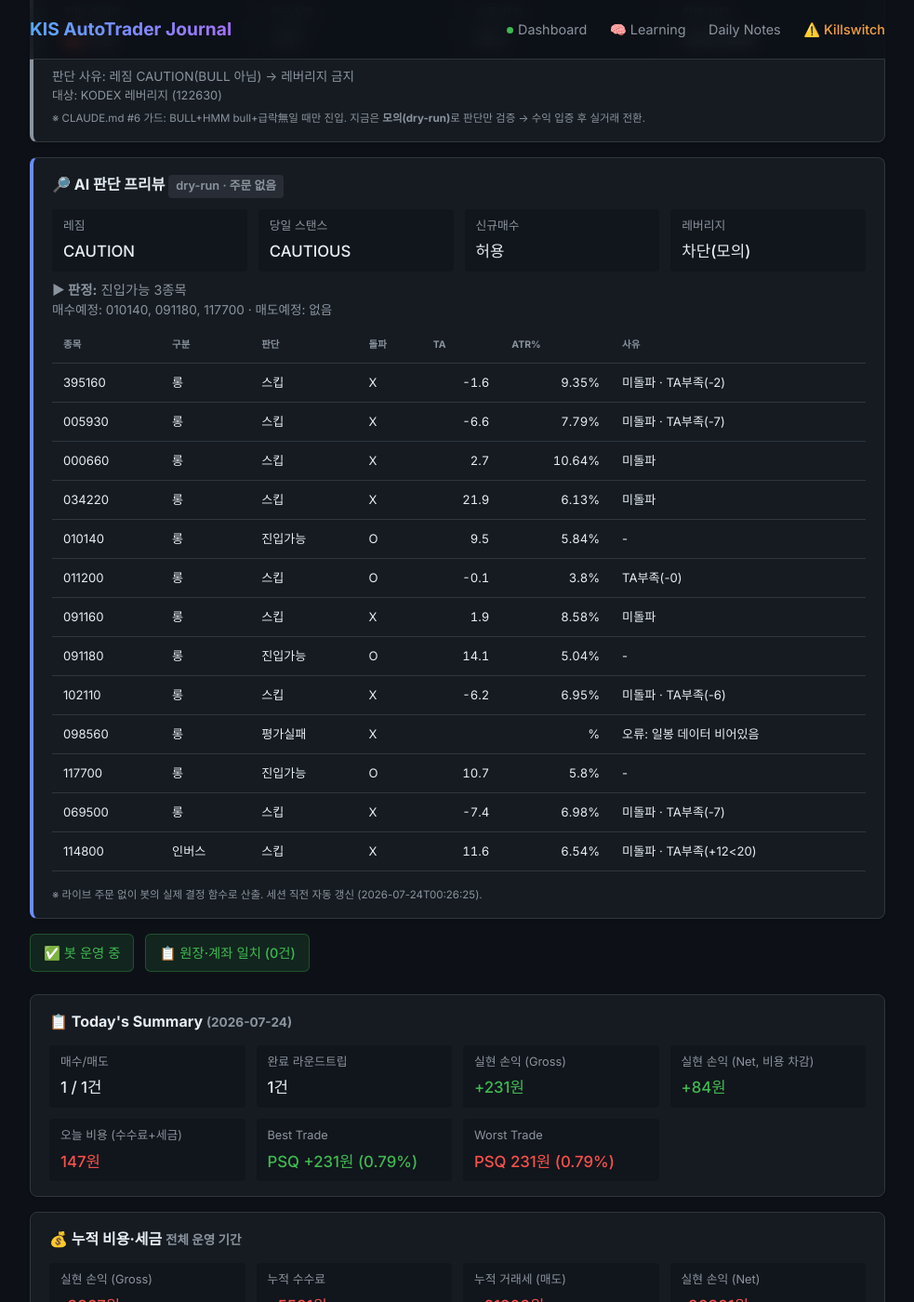
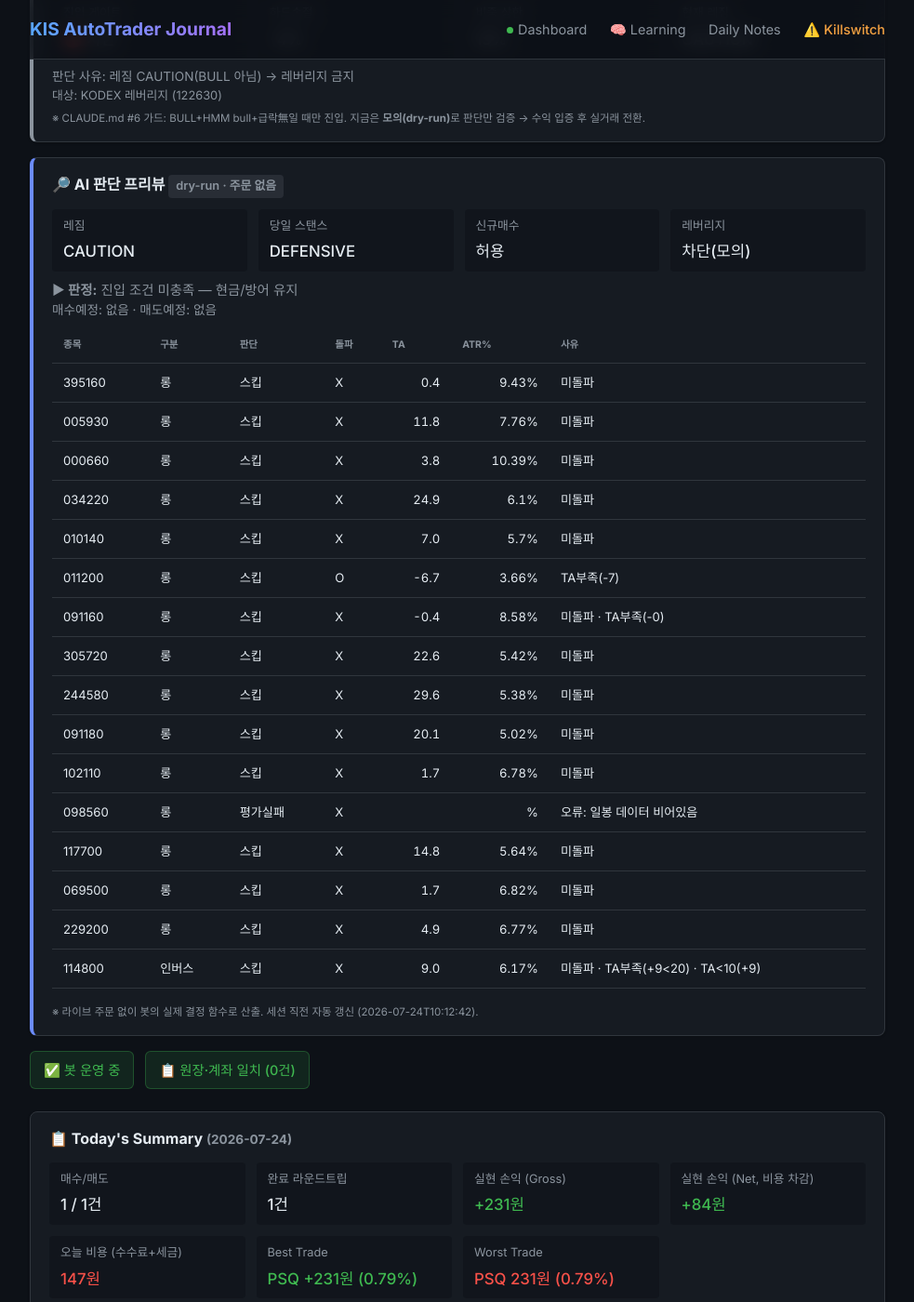
Before and after one commit to BudongJW/kis-trading-journal, a Jekyll site: the page built from index.html, in a window 1280 px wide and 1400 px high, scrolled down 645 px. Shown: the whole window at 93% size, without its empty margins (148-1131 px from the left). Built offline with Jekyll 4.4.1, drawn with Linux system fonts in a browser that asks for light colours; nearby versions of some CDN libraries.

Commit message:
auto: dry-run preview 07-24 01:13Z

```diff
--- a/_data/dry_run.json
+++ b/_data/dry_run.json
@@ -1,13 +1,13 @@
 {
-  "generated_at": "2026-07-24T00:26:25",
+  "generated_at": "2026-07-24T10:12:42",
   "mode": "DRY-RUN (읽기 전용, 주문 없음)",
   "market": {
     "regime": "CAUTION",
     "regime_blind": false,
     "regime_detail": "카나리아 1/2 음전환",
-    "day_stance": "CAUTIOUS",
+    "day_stance": "DEFENSIVE",
     "day_stance_forced": false,
-    "briefing": "오늘 스탠스 신중(CAUTIOUS) · 레짐 CAUTION·신뢰도 49% · 美 오버나이트 neutral(-0.6%) · 예산 40%·최대 2종목·허용 롱/인버스",
+    "briefing": "오늘 스탠스 방어(DEFENSIVE) · 레짐 CAUTION·신뢰도 42% · 美 오버나이트 bearish(-2.1%) · 고변동(78.0%ile) · 예산 25%·최대 1종목·허용 인버스",
     "blocks_new_buys": false
   },
   "gates": {
@@ -26,28 +26,28 @@
       "type": "롱",
       "decision": "스킵",
       "breakout": false,
-      "ta": -1.6,
-      "atr_pct": 9.35,
+      "ta": 0.4,
+      "atr_pct": 9.43,
       "fee_gate_ok": true,
-      "why_skip": "미돌파 · TA부족(-2)"
+      "why_skip": "미돌파"
     },
     {
       "symbol": "005930",
       "type": "롱",
       "decision": "스킵",
       "breakout": false,
-      "ta": -6.6,
-      "atr_pct": 7.79,
+      "ta": 11.8,
+      "atr_pct": 7.76,
       "fee_gate_ok": true,
-      "why_skip": "미돌파 · TA부족(-7)"
+      "why_skip": "미돌파"
     },
     {
       "symbol": "000660",
       "type": "롱",
       "decision": "스킵",
       "breakout": false,
-      "ta": 2.7,
-      "atr_pct": 10.64,
+      "ta": 3.8,
+      "atr_pct": 10.39,
       "fee_gate_ok": true,
       "why_skip": "미돌파"
     },
@@ -56,60 +56,80 @@
       "type": "롱",
       "decision": "스킵",
       "breakout": false,
-      "ta": 21.9,
-      "atr_pct": 6.13,
+      "ta": 24.9,
+      "atr_pct": 6.1,
       "fee_gate_ok": true,
       "why_skip": "미돌파"
     },
     {
       "symbol": "010140",
       "type": "롱",
-      "decision": "진입가능",
-      "breakout": true,
-      "ta": 9.5,
-      "atr_pct": 5.84,
+      "decision": "스킵",
+      "breakout": false,
+      "ta": 7.0,
+      "atr_pct": 5.7,
       "fee_gate_ok": true,
-      "why_skip": "-"
+      "why_skip": "미돌파"
     },
     {
       "symbol": "011200",
       "type": "롱",
       "decision": "스킵",
       "breakout": true,
-      "ta": -0.1,
-      "atr_pct": 3.8,
+      "ta": -6.7,
+      "atr_pct": 3.66,
       "fee_gate_ok": true,
-      "why_skip": "TA부족(-0)"
+      "why_skip": "TA부족(-7)"
     },
     {
       "symbol": "091160",
       "type": "롱",
       "decision": "스킵",
       "breakout": false,
-      "ta": 1.9,
+      "ta": -0.4,
       "atr_pct": 8.58,
+      "fee_gate_ok": true,
+      "why_skip": "미돌파 · TA부족(-0)"
+    },
+    {
+      "symbol": "305720",
+      "type": "롱",
+      "decision": "스킵",
+      "breakout": false,
+      "ta": 22.6,
+      "atr_pct": 5.42,
+      "fee_gate_ok": true,
+      "why_skip": "미돌파"
+    },
+    {
+      "symbol": "244580",
+      "type": "롱",
+      "decision": "스킵",
+      "breakout": false,
+      "ta": 29.6,
+      "atr_pct": 5.38,
       "fee_gate_ok": true,
       "why_skip": "미돌파"
     },
     {
       "symbol": "091180",
       "type": "롱",
-      "decision": "진입가능",
-      "breakout": true,
-      "ta": 14.1,
-      "atr_pct": 5.04,
+      "decision": "스킵",
+      "breakout": false,
+      "ta": 20.1,
+      "atr_pct": 5.02,
       "fee_gate_ok": true,
-      "why_skip": "-"
+      "why_skip": "미돌파"
     },
     {
       "symbol": "102110",
       "type": "롱",
       "decision": "스킵",
       "breakout": false,
-      "ta": -6.2,
-      "atr_pct": 6.95,
+      "ta": 1.7,
+      "atr_pct": 6.78,
       "fee_gate_ok": true,
-      "why_skip": "미돌파 · TA부족(-6)"
+      "why_skip": "미돌파"
     },
     {
       "symbol": "098560",
@@ -120,22 +140,32 @@
     {
       "symbol": "117700",
       "type": "롱",
-      "decision": "진입가능",
-      "breakout": true,
-      "ta": 10.7,
-      "atr_pct": 5.8,
+      "decision": "스킵",
+      "breakout": false,
+      "ta": 14.8,
+      "atr_pct": 5.64,
       "fee_gate_ok": true,
-      "why_skip": "-"
+      "why_skip": "미돌파"
     },
     {
       "symbol": "069500",
       "type": "롱",
       "decision": "스킵",
       "breakout": false,
-      "ta": -7.4,
-      "atr_pct": 6.98,
+      "ta": 1.7,
+      "atr_pct": 6.82,
       "fee_gate_ok": true,
-      "why_skip": "미돌파 · TA부족(-7)"
+      "why_skip": "미돌파"
+    },
+    {
+      "symbol": "229200",
+      "type": "롱",
+      "decision": "스킵",
+      "breakout": false,
+      "ta": 4.9,
+      "atr_pct": 6.77,
+      "fee_gate_ok": true,
+      "why_skip": "미돌파"
     },
     {
       "symbol": "114800",
@@ -143,97 +173,115 @@
       "entry_via": "-",
       "decision": "스킵",
       "breakout": false,
-      "ta": 11.6,
-      "atr_pct": 6.54,
+      "ta": 9.0,
+      "atr_pct": 6.17,
       "fee_gate_ok": true,
-      "why_skip": "미돌파 · TA부족(+12<20)"
+      "why_skip": "미돌파 · TA부족(+9<20) · TA<10(+9)"
     }
   ],
   "gap_recovery": {
     "enabled_live": true,
-    "now_kst": "00:26",
+    "now_kst": "10:13",
     "window": "09:00~09:20",
     "candidates": [
       {
         "symbol": "395160",
         "name": "KODEX 미국나스닥100TR",
         "decision": "스킵",
-        "gap_open_pct": 3.13,
-        "intraday_pct": 0.95,
+        "gap_open_pct": -1.9,
+        "intraday_pct": -3.14,
         "in_window": false,
-        "reason": "촉발 없음(오버나이트=normal≠aggressive_buy)"
+        "reason": "촉발 없음(오버나이트=reduce_size≠aggressive_buy)"
       },
       {
         "symbol": "005930",
         "name": "삼성전자",
         "decision": "스킵",
-        "gap_open_pct": 3.26,
-        "intraday_pct": 0.37,
+        "gap_open_pct": -1.48,
+        "intraday_pct": -2.44,
         "in_window": false,
-        "reason": "촉발 없음(오버나이트=normal≠aggressive_buy)"
+        "reason": "촉발 없음(오버나이트=reduce_size≠aggressive_buy)"
       },
       {
         "symbol": "000660",
         "name": "SK하이닉스",
         "decision": "스킵",
-        "gap_open_pct": 4.37,
-        "intraday_pct": 0.47,
+        "gap_open_pct": -1.3,
+        "intraday_pct": -2.53,
         "in_window": false,
-        "reason": "촉발 없음(오버나이트=normal≠aggressive_buy)"
+        "reason": "촉발 없음(오버나이트=reduce_size≠aggressive_buy)"
       },
       {
         "symbol": "034220",
         "name": "LG디스플레이",
         "decision": "스킵",
-        "gap_open_pct": 0.1,
-        "intraday_pct": 3.56,
+        "gap_open_pct": -2.0,
+        "intraday_pct": -2.73,
         "in_window": false,
-        "reason": "촉발 없음(오버나이트=normal≠aggressive_buy)"
+        "reason": "촉발 없음(오버나이트=reduce_size≠aggressive_buy)"
       },
       {
         "symbol": "010140",
         "name": "삼성중공업",
         "decision": "스킵",
-        "gap_open_pct": 0.23,
-        "intraday_pct": 9.24,
+        "gap_open_pct": -1.9,
+        "intraday_pct": 2.37,
         "in_window": false,
-        "reason": "촉발 없음(오버나이트=normal≠aggressive_buy)"
+        "reason": "촉발 없음(오버나이트=reduce_size≠aggressive_buy)"
       },
       {
         "symbol": "011200",
         "name": "HMM",
         "decision": "스킵",
-        "gap_open_pct": 0.0,
-        "intraday_pct": 3.45,
+        "gap_open_pct": -0.95,
+        "intraday_pct": 5.05,
         "in_window": false,
-        "reason": "촉발 없음(오버나이트=normal≠aggressive_buy)"
+        "reason": "촉발 없음(오버나이트=reduce_size≠aggressive_buy)"
       },
       {
         "symbol": "091160",
         "name": "KODEX 반도체",
         "decision": "스킵",
-        "gap_open_pct": 2.85,
-        "intraday_pct": 1.11,
+        "gap_open_pct": -1.21,
+        "intraday_pct": -3.04,
         "in_window": false,
-        "reason": "촉발 없음(오버나이트=normal≠aggressive_buy)"
+        "reason": "촉발 없음(오버나이트=reduce_size≠aggressive_buy)"
+      },
+      {
+        "symbol": "305720",
+        "name": "KODEX 2차전지",
+        "decision": "스킵",
+        "gap_open_pct": -3.21,
+        "intraday_pct": 0.15,
+        "in_window": false,
+        "reason": "촉발 없음(오버나이트=reduce_size≠aggressive_buy)"
+      },
+      {
+        "symbol": "244580",
+        "name": "KODEX 바이오",
+        "decision": "스킵",
+        "gap_open_pct": -1.76,
+        "intraday_pct": 2.37,
+        "in_window": false,
+        "reason": "촉발 없음(오버나이트=reduce_size≠aggressive_buy)"
       },
       {
         "symbol": "091180",
         "name": "KODEX 자동차",
         "decision": "스킵",
-        "gap_open_pct": 0.03,
-        "intraday_pct": 3.8,
+        "gap_open_pct": -3.16,
+        "intraday_pct": -2.1,
         "in_window": false,
-        "reason": "촉발 없음(오버나이트=normal≠aggressive_buy)"
+        "reason": "촉발 없음(오버나이트=reduce_size≠aggressive_buy)"
       },
       {
         "symbol": "102110",
         "name": "KODEX 금융",
         "decision": "스킵",
-        "gap_open_pct": 2.49,
-        "intraday_pct": 1.82,
+        "gap_open_pct": -1.41,
+        "intraday_pct": -1.58,
         "in_window": false,
-        "reason": "촉발 없음(오버나이트=normal≠aggressive_buy)"
+        "reason": "촉발 없음(오버나이트=reduce_size≠aggressive_buy)"
       },
       {
         "symbol": "098560",
@@ -248,35 +296,44 @@
         "symbol": "117700",
         "name": "KODEX 철강",
         "decision": "스킵",
-        "gap_open_pct": 0.09,
-        "intraday_pct": 9.61,
+        "gap_open_pct": -1.33,
+        "intraday_pct": 1.59,
         "in_window": false,
-        "reason": "촉발 없음(오버나이트=normal≠aggressive_buy)"
+        "reason": "촉발 없음(오버나이트=reduce_size≠aggressive_buy)"
       },
       {
         "symbol": "069500",
         "name": "KODEX KOSPI200",
         "decision": "스킵",
-        "gap_open_pct": 2.68,
-        "intraday_pct": 1.81,
+        "gap_open_pct": -1.5,
+        "intraday_pct": -1.55,
         "in_window": false,
-        "reason": "촉발 없음(오버나이트=normal≠aggressive_buy)"
+        "reason": "촉발 없음(오버나이트=reduce_size≠aggressive_buy)"
+      },
+      {
+        "symbol": "229200",
+        "name": "KODEX KOSDAQ150",
+        "decision": "스킵",
+        "gap_open_pct": -2.35,
+        "intraday_pct": -1.18,
+        "in_window": false,
+        "reason": "촉발 없음(오버나이트=reduce_size≠aggressive_buy)"
       }
     ]
   },
   "morning_momentum": {
     "enabled_live": true,
-    "now_kst": "00:26",
+    "now_kst": "10:13",
     "window": "09:00~14:00",
     "up_th": 0.6,
     "down_th": 0.6,
     "benchmark": "069500",
-    "direction": "none",
-    "in_window": false,
-    "move_pct": 4.54,
-    "intraday_pct": 1.81,
-    "would_enter": false,
-    "reason": "윈도 밖(00:26∉09:00~14:00)"
+    "direction": "inverse",
+    "in_window": true,
+    "move_pct": -3.05,
+    "intraday_pct": -1.57,
+    "would_enter": true,
+    "reason": "하락 아침추세 (전일대비 -3.05%, 시가대비 -1.57%)"
   },
   "us_entry_candidates": [
     {
@@ -293,9 +350,9 @@
       "type": "long",
       "decision": "스킵",
       "breakout": false,
-      "ta": 9.4,
-      "atr_pct": 1.07,
-      "why_skip": "미돌파 · TA부족(+9)"
+      "ta": 6.3,
+      "atr_pct": 1.08,
+      "why_skip": "미돌파 · TA부족(+6)"
     },
     {
       "symbol": "XLF",
@@ -303,35 +360,32 @@
       "decision": "스킵",
       "breakout": false,
       "ta": -2.1,
-      "atr_pct": 1.14,
+      "atr_pct": 1.15,
       "why_skip": "미돌파 · TA부족(-2)"
     },
     {
       "symbol": "SH",
       "type": "inverse",
       "decision": "스킵",
-      "breakout": true,
-      "ta": 1.4,
-      "atr_pct": 0.81,
-      "why_skip": "TA부족(+1)"
+      "breakout": false,
+      "ta": 1.7,
+      "atr_pct": 0.82,
+      "why_skip": "미돌파 · TA부족(+2)"
     },
     {
       "symbol": "PSQ",
       "type": "inverse",
       "decision": "스킵",
-      "breakout": true,
-      "ta": 6.2,
-      "atr_pct": 1.47,
-      "why_skip": "TA부족(+6)"
+      "why_skip": "재진입쿨다운(2일, churn방지)"
     },
     {
       "symbol": "TLT",
       "type": "defensive",
       "decision": "스킵",
       "breakout": false,
-      "ta": 3.0,
-      "atr_pct": 0.46,
-      "why_skip": "미돌파 · TA부족(+3) · 수수료게이트"
+      "ta": 7.2,
+      "atr_pct": 0.47,
+      "why_skip": "미돌파 · TA부족(+7) · 수수료게이트"
     },
     {
       "symbol": "SHY",
@@ -347,13 +401,9 @@
     "would_buy": []
   },
   "summary": {
-    "would_buy": [
-      "010140",
-      "091180",
-      "117700"
-    ],
+    "would_buy": [],
     "would_sell": [],
     "new_buys_blocked_by_stance": false,
-    "verdict": "진입가능 3종목"
+    "verdict": "진입 조건 미충족 — 현금/방어 유지"
   }
 }
```
